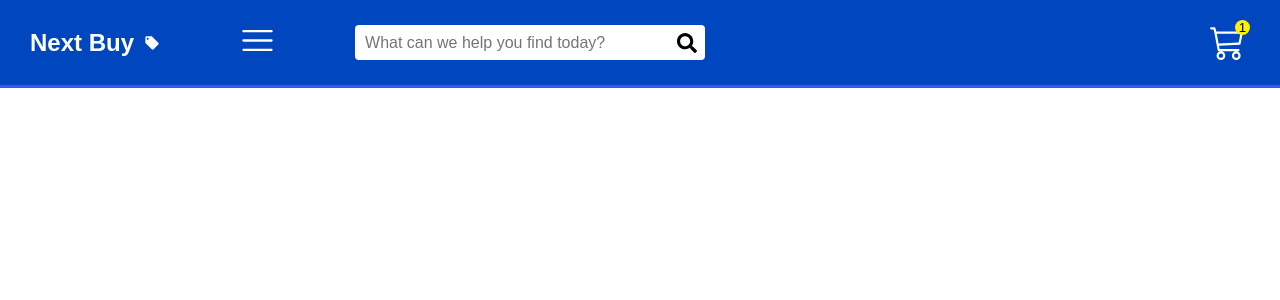
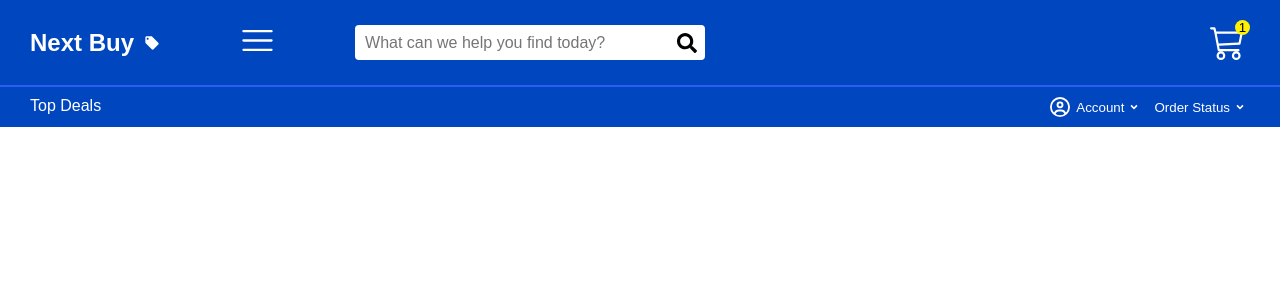
Before and after one commit to eijilucas/ecommerce-app, a React (Create React App) app: page / in a window 1280 px wide. Shown: the top 300 px of the page. Built offline with nearby package versions, Linux system fonts and the light colour scheme; a web font is replaced by a local one.

Commit message:
feat: navigation bar

```diff
--- a/src/App.js
+++ b/src/App.js
@@ -1,4 +1,6 @@
 import Header from "./components/Header/header";
+import NavigationBar from "./components/NavigationBar/navigation-bar";
+
 import { AppProvider } from "./contexts/AppContext";
 
 function App() {
@@ -6,6 +8,7 @@ function App() {
     <div className="App">
       <AppProvider>
         <Header/>
+        <NavigationBar/>
       </AppProvider>
     </div>
   );
--- a/src/components/Header/header.scss
+++ b/src/components/Header/header.scss
@@ -8,7 +8,7 @@
     align-items: center;
     padding: 20px 30px;
 
-    border-bottom: 3px solid var(--color-light-blue);
+    border-bottom: 2px solid var(--color-light-blue);
 
     .header_left {
         display: flex;
--- /dev/null
+++ b/src/components/NavigationBar/navigation-bar.jsx
@@ -0,0 +1,26 @@
+import "./navigation-bar.scss"
+import { FaRegCircleUser } from "react-icons/fa6";
+import { RiArrowDropDownLine } from "react-icons/ri";
+
+export default function NavigationBar() {
+    return(
+        <section className="navigation">
+            <div className="navigation_left">
+                <a href="*">Top Deals</a>
+            </div>
+
+            <div className="navigation_right">
+                <button type="button" className="account">
+                    <FaRegCircleUser size={20}/>
+                    <span className="account_text">Account</span>
+                    <RiArrowDropDownLine size={20}/>
+                </button>
+
+                <button type="button" className="order_status">
+                    <span>Order Status</span>
+                    <RiArrowDropDownLine size={20}/>
+                </button>
+            </div>
+        </section>
+    )
+}
--- /dev/null
+++ b/src/components/NavigationBar/navigation-bar.scss
@@ -0,0 +1,34 @@
+.navigation {
+    width: 100%;
+    background: var(--bg-header-color);
+    display: flex;
+    justify-content: space-between;
+    padding: 10px 30px;
+
+    a {
+        text-decoration: none;
+        color: var(--base-color);
+    }
+
+    .navigation_right {
+        display: flex;
+        gap: 10px;
+    }
+
+    .account, .order_status {
+        display: flex;
+        align-items: center;
+    }
+
+    .account_text {
+        padding: 0 0 0 6px;
+    }
+
+    button {
+        background: none;
+        border: none;
+        color: var(--base-color);
+        cursor: pointer;
+    }
+
+}
```
